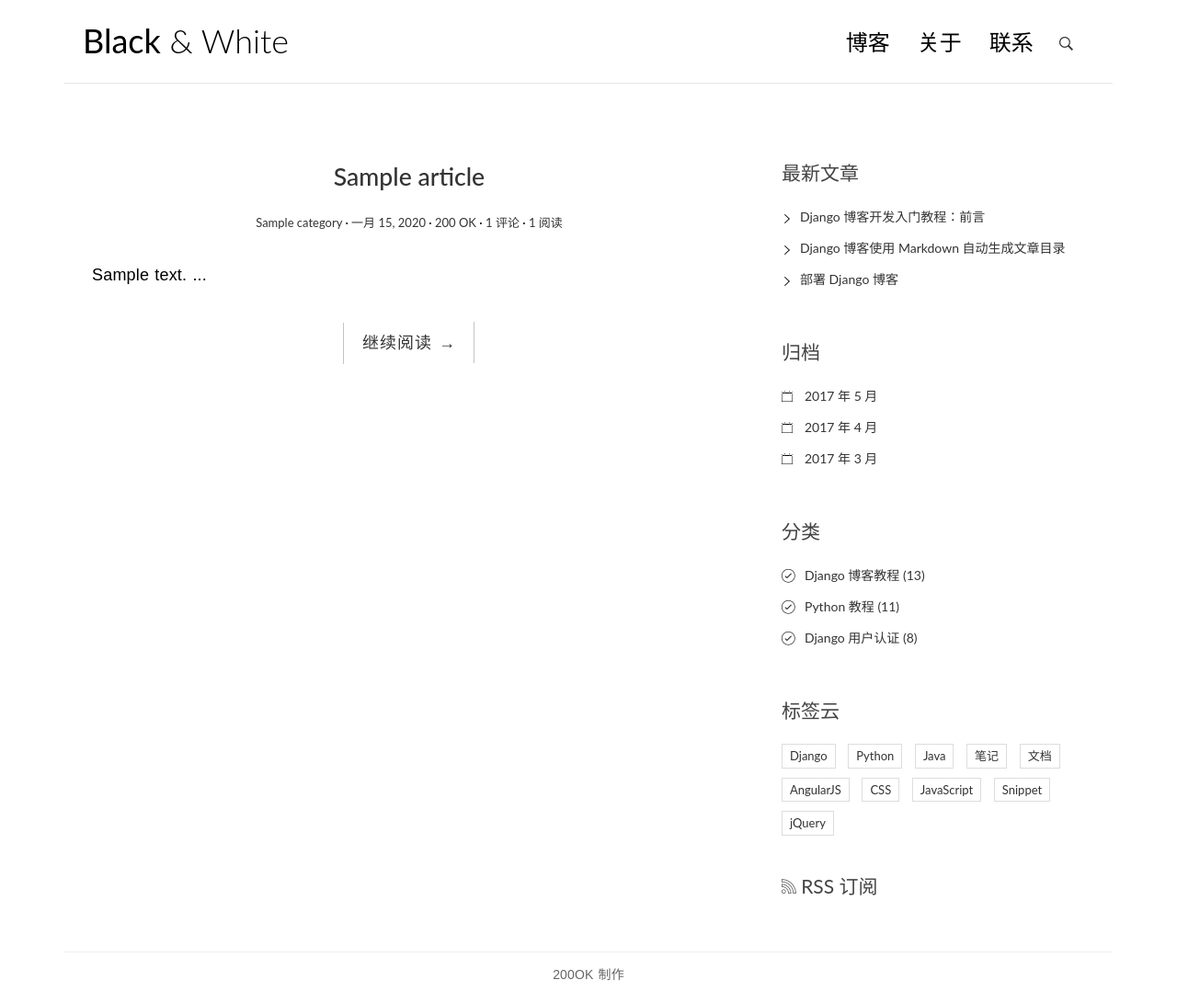
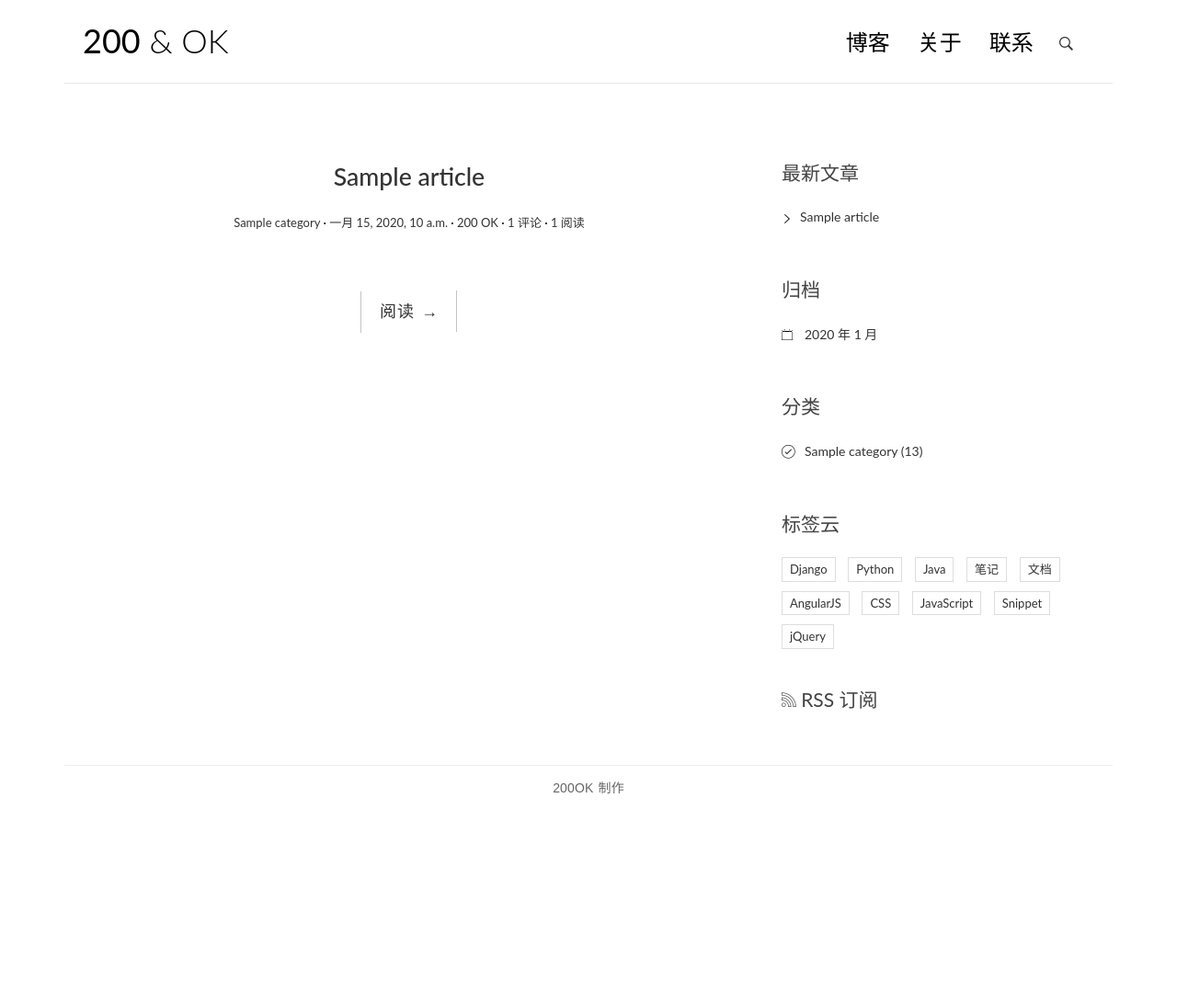
Before and after one commit to KEYYYYY/News, a Django app: page / in a window 1280 px wide. Shown: the whole page at 92% size. After the commit the page ends 864 px from the top, so only its background shows below. Run offline with Django 3.2, Linux system fonts and the light colour scheme; tables that the repository leaves empty hold one stand-in row (values such as "Sample post"); parts of the project's set-up code (start-up, migrations or seed data) failed here and were passed over; some libraries are stand-ins or nearby versions.

Commit message:
增加按时间归档，最新文章，分类

```diff
--- a/articles/models.py
+++ b/articles/models.py
@@ -31,13 +31,14 @@ class Article(models.Model):
         null=True, blank=True, verbose_name='正文MarkDown')
     view_count = models.IntegerField(default=0, verbose_name='阅读量')
     comment_count = models.IntegerField(default=0, verbose_name='评论数')
-    add_time = models.DateField(default=datetime.now, verbose_name='发表日期')
+    add_time = models.DateTimeField(default=datetime.now, verbose_name='发表日期')
 
     class Meta:
         ordering = ('-add_time',)
         verbose_name = '文章'
         verbose_name_plural = verbose_name
 
+    # 重载save方法，保存的同时讲内容转化为html代码保存
     def save(self, force_insert=False, force_update=False, using=None,
              update_fields=None):
         self.content_html = markdown.markdown(
@@ -52,3 +53,20 @@ class Article(models.Model):
 
     def __str__(self):
         return self.title
+
+
+class Comment(models.Model):
+    """
+    评论模型
+    """
+    article = models.ForeignKey(Article, related_name='comments')
+    username = models.CharField(max_length=32, verbose_name='用户名')
+    email = models.EmailField(verbose_name='邮箱')
+    url = models.URLField(null=True, blank=True, verbose_name='链接')
+    content = models.TextField(verbose_name='内容')
+    add_time = models.DateTimeField(default=datetime.now, verbose_name='评论时间')
+
+    class Meta:
+        ordering = ('-add_time',)
+        verbose_name = '评论'
+        verbose_name_plural = verbose_name
--- /dev/null
+++ b/articles/templatetags/tags.py
@@ -0,0 +1,20 @@
+from django import template
+
+from articles.models import Article, Category
+
+register = template.Library()
+
+
+@register.simple_tag
+def get_recent_articles(num=5):
+    return Article.objects.all()[:num]
+
+
+@register.simple_tag
+def get_categorys():
+    return Category.objects.all()
+
+
+@register.simple_tag
+def get_archives():
+    return Article.objects.dates('add_time', 'month')
--- a/articles/views.py
+++ b/articles/views.py
@@ -1,7 +1,7 @@
 from django.shortcuts import render, get_object_or_404
 from django.views.generic.base import View
 
-from articles.models import Article
+from articles.models import Article, Category
 
 
 class IndexView(View):
@@ -11,6 +11,34 @@ class IndexView(View):
 
     def get(self, request):
         articles = Article.objects.all()
+        return render(request, 'index.html', {
+            'articles': articles,
+        })
+
+
+class ArchiveView(View):
+    """
+    归档视图
+    """
+
+    def get(self, request, year, month):
+        articles = Article.objects.filter(
+            add_time__year=year,
+            add_time__month=month
+        )
+        return render(request, 'index.html', {
+            'articles': articles,
+        })
+
+
+class CategoryView(View):
+    """
+    分类视图
+    """
+
+    def get(self, request, category_id):
+        category = get_object_or_404(Category, id=category_id)
+        articles = category.articles.all()
         return render(request, 'index.html', {
             'articles': articles,
         })
--- a/blog/urls.py
+++ b/blog/urls.py
@@ -16,10 +16,13 @@ Including another URLconf
 from django.conf.urls import url
 
 import xadmin
-from articles.views import IndexView, DetailView
+from articles.views import IndexView, DetailView, ArchiveView, CategoryView
 
 urlpatterns = [
     url(r'^admin/', xadmin.site.urls),
     url(r'^$', IndexView.as_view(), name='index'),
     url(r'^detail/(?P<article_id>\d+)$', DetailView.as_view(), name='detail'),
+    url(r'^category/(?P<category_id>\d+)$', CategoryView.as_view(), name='category'),
+    url(r'^archives/(?P<year>\d{4})/(?P<month>\d{1,2})$',
+        ArchiveView.as_view(), name='archives'),
 ]
--- a/templates/base.html
+++ b/templates/base.html
@@ -1,9 +1,11 @@
 {% load staticfiles %}
+<!-- 加载自定义模版标签 -->
+{% load tags %}
 <!DOCTYPE html>
 <html>
 
 <head>
-    <title>Black &amp; White</title>
+    <title>200 &amp; OK</title>
 
     <!-- meta -->
     <meta charset="UTF-8">
@@ -31,7 +33,7 @@
                     <div class="logo">
                         <h1>
                             <a href="{% url 'index' %}">
-                                <b>Black</b> &amp; White</a>
+                                <b>200</b> &amp; OK</a>
                         </h1>
                     </div>
                 </div>
@@ -77,12 +79,6 @@
             </div>
         </header>
     </div>
-    <div class="copyrights">Collect from
-        <a href="http://www.cssmoban.com/">网页模板</a>
-    </div>
-    <div class="copyrights">Modified by
-        <a href="http://zmrenwu.com/">追梦人物的博客</a>
-    </div>
 
     <div class="content-body">
         <div class="container">
@@ -93,50 +89,37 @@
                     <div class="widget widget-recent-posts">
                         <h3 class="widget-title">最新文章</h3>
                         <ul>
+                            {% get_recent_articles as articles %}
+                            {% for article in articles %}
                                 <li>
-                                <a href="#">Django 博客开发入门教程：前言</a>
+                                    <a href="{% url 'detail' article_id=article.id %}">{{ article.title }}</a>
                                 </li>
-                            <li>
-                                <a href="#">Django 博客使用 Markdown 自动生成文章目录</a>
-                            </li>
-                            <li>
-                                <a href="#">部署 Django 博客</a>
-                            </li>
+                            {% endfor %}
                         </ul>
                     </div>
                     <div class="widget widget-archives">
                         <h3 class="widget-title">归档</h3>
                         <ul>
+                            {% get_archives as archives %}
+                            {% for archive in archives %}
                                 <li>
-                                <a href="#">2017 年 5 月</a>
+                                    <a href="{% url 'archives' year=archive.year month=archive.month %}">{{ archive.year }} 年 {{ archive.month }} 月</a>
                                 </li>
-                            <li>
-                                <a href="#">2017 年 4 月</a>
-                            </li>
-                            <li>
-                                <a href="#">2017 年 3 月</a>
-                            </li>
+                            {% endfor %}
                         </ul>
                     </div>
 
                     <div class="widget widget-category">
                         <h3 class="widget-title">分类</h3>
                         <ul>
+                            {% get_categorys as categorys %}
+                            {% for category in categorys %}
                                 <li>
-                                <a href="#">Django 博客教程
+                                    <a href="{% url 'category' category_id=category.id %}">{{ category.name }}
                                         <span class="post-count">(13)</span>
                                     </a>
                                 </li>
-                            <li>
-                                <a href="#">Python 教程
-                                    <span class="post-count">(11)</span>
-                                </a>
-                            </li>
-                            <li>
-                                <a href="#">Django 用户认证
-                                    <span class="post-count">(8)</span>
-                                </a>
-                            </li>
+                            {% endfor %}
                         </ul>
                     </div>
 
--- a/templates/index.html
+++ b/templates/index.html
@@ -1,14 +1,12 @@
 {% extends 'base.html' %}
-
-{% load staticfiles %}
 
 {% block content %}
     <main class="col-md-8">
         {% for article in articles %}
-            <article class="post post-1">
+            <article class="post post-{{ forloop.counter }}">
                 <header class="entry-header">
                     <h1 class="entry-title">
-                        <a href="single.html">{{ article.title }}</a>
+                        <a href="{% url 'detail' article_id=article.id %}">{{ article.title }}</a>
                     </h1>
                     <div class="entry-meta">
                         <span class="post-category">
@@ -31,12 +29,11 @@
                     </div>
                 </header>
                 <div class="entry-content clearfix">
-                    <p>
-                        {{ article.content_html|safe|slice:"100" }}
-                        ...
-                    </p>
+                    <!-- <p>
+                        {{ article.content_html|safe|slice:"30" }}...
+                    </p> -->
                     <div class="read-more cl-effect-14">
-                        <a href="{% url 'detail' article_id=article.id %}" class="more-link">继续阅读
+                        <a href="{% url 'detail' article_id=article.id %}" class="more-link">阅读
                             <span class="meta-nav">→</span>
                         </a>
                     </div>
```
Also changed, not shown: articles/migrations/0003_auto_20171209_2328.py (added), articles/migrations/0004_auto_20171209_2330.py (added), articles/migrations/0005_auto_20171209_2331.py (added), articles/templatetags/__init__.py (added). Lines whose indentation alone changed are shown as unchanged.
